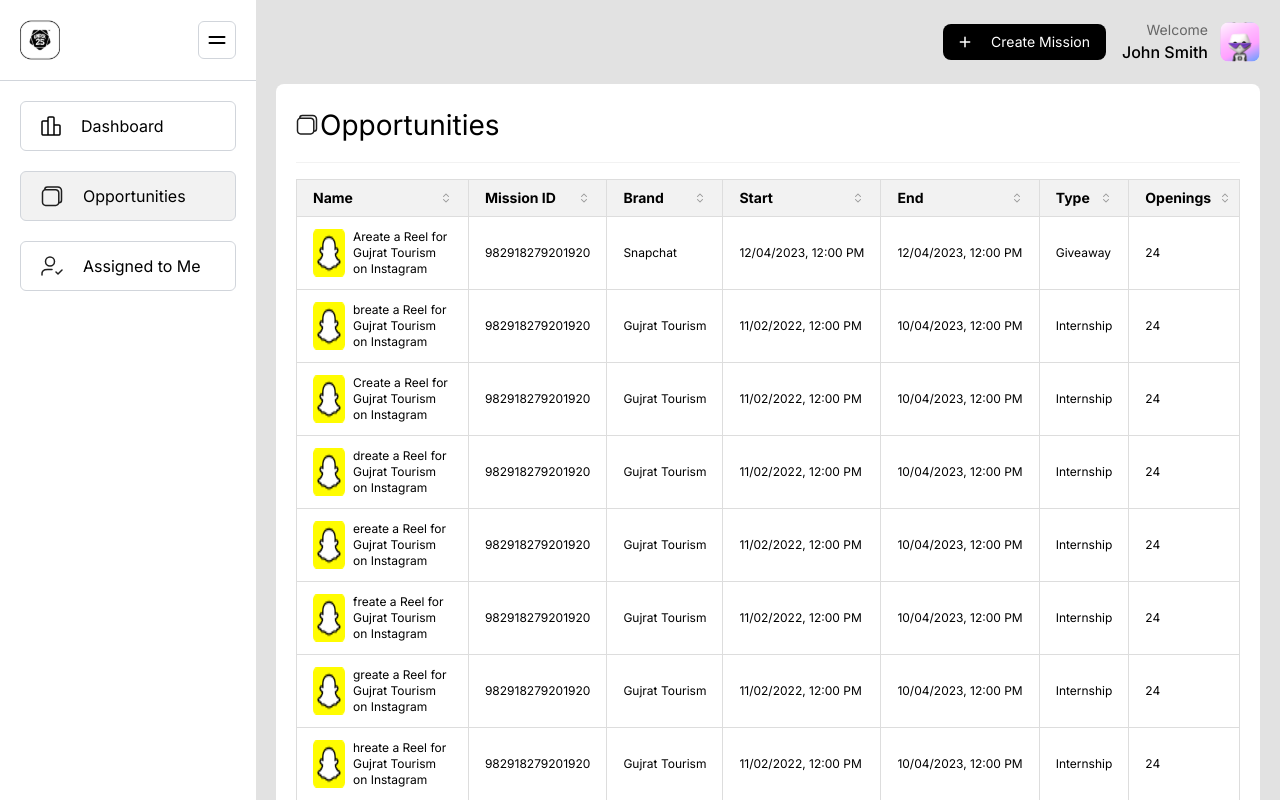
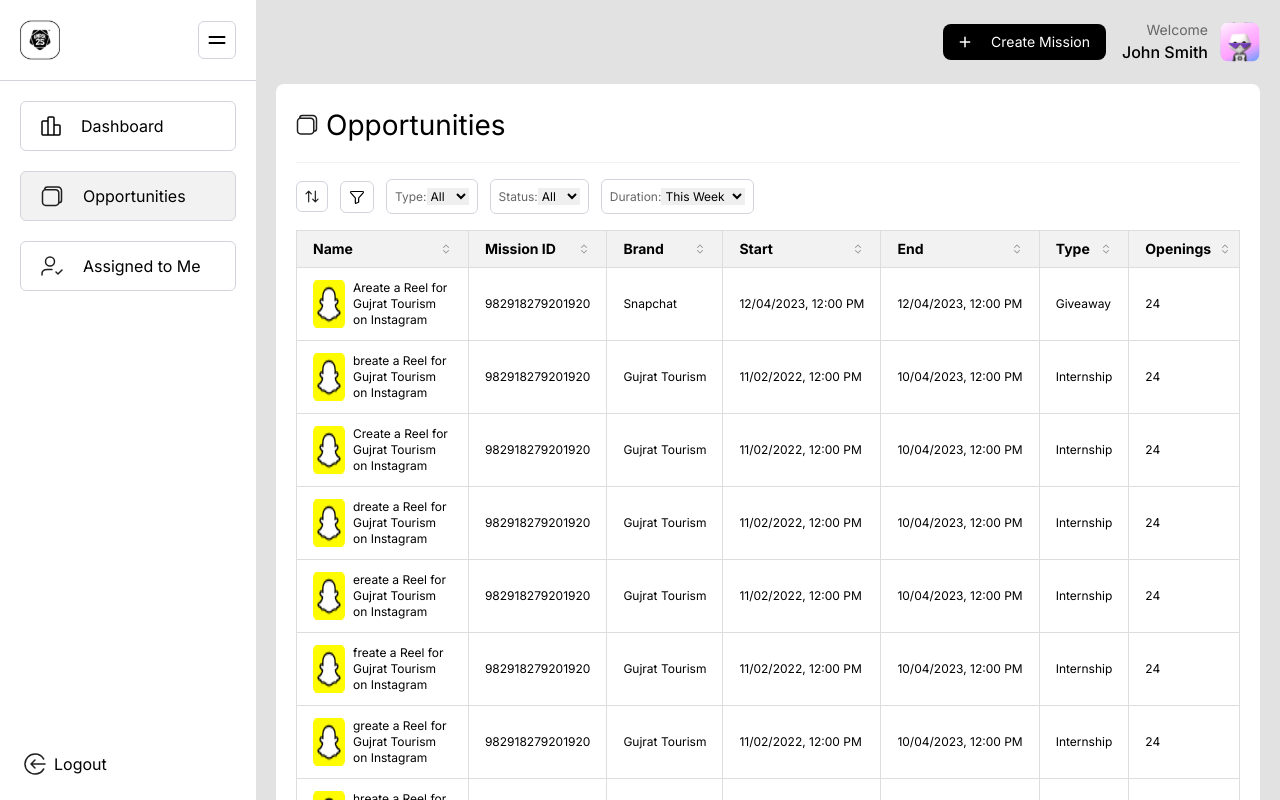
Before and after one commit to Amit-Sagar/Collective-Task, a Next.js app: page /opportunity in a window 1280 px wide. Shown: the top 800 px of the page. Built offline with nearby package versions, Linux system fonts and the light colour scheme.

Commit message:
fixed ui issues

```diff
--- a/src/app/globals.css
+++ b/src/app/globals.css
@@ -9,6 +9,11 @@
 }
 
 .bar-chart {
-    width: 484px !important;
-    height: 200px !important;
+    width: 100% !important;
+    height: 100% !important;
 }
+
+.area-chart {
+    width: 100% !important;
+    height: 100% !important;
+}
--- a/src/app/login/page.jsx
+++ /dev/null
@@ -1,7 +0,0 @@
-import React from "react";
-
-const Login = () => {
-  return <div></div>;
-};
-
-export default Login;
--- a/src/app/opportunity/page.jsx
+++ b/src/app/opportunity/page.jsx
@@ -5,6 +5,8 @@ import Header from "@/components/Header";
 import Image from "next/image";
 import assets from "@/assets";
 import Table from "@/components/common/Table";
+import Button from "@/components/common/Button";
+import Select from "@/components/common/Select";
 
 const Opportunity = () => {
   const COLS = [
@@ -339,17 +341,25 @@ const Opportunity = () => {
       <Header showBtn />
       <Card classes="p-5 overflow-auto">
         <div>
-          <div
-            style={{
-              display: "flex",
-              gap: "2px",
-              borderBottom: "1px solid #F2F2F2",
-              paddingBottom: "16px",
-              marginBottom: "16px",
-            }}
-          >
+          <div className="flex gap-2 border-b border-[#F2F2F2] pb-4 mb-4 ">
             <Image src={assets.icons.opportunity} />
             <h1 style={{ fontSize: "28px" }}>Opportunities</h1>
+          </div>
+          <div className="flex gap-3 items-center mb-4">
+            <Button
+              icon={assets.icons.sortIcon}
+              classes="border border-gray-300 p-2 rounded-md"
+            />
+            <Button
+              icon={assets.icons.filterIcon}
+              classes="border border-gray-300 p-2 rounded-md"
+            />
+            <Select label="Type" options={["All", "one", "two"]} />
+            <Select label="Status" options={["All", "one", "two"]} />
+            <Select
+              label="Duration"
+              options={["This Week", "This Month", "This year"]}
+            />
           </div>
           <Table rows={ROWS} cols={COLS} />
         </div>
--- a/src/app/page.js
+++ b/src/app/page.js
@@ -183,7 +183,7 @@ export default function Home() {
         </div>
 
         <div className="mt-8 flex gap-5">
-          <Card bordered classes="p-5">
+          <Card bordered classes="p-5 w-[50%]" >
             <div className="flex justify-between">
               <div>
                 <p className="text-lg">No. of Opportunities</p>
@@ -207,11 +207,11 @@ export default function Home() {
                 <p>Jobs/Internships</p>
               </div>
             </div>
-            <div className="mt-6">
+            <div className="mt-6 w-full">
               <BarChart />
             </div>
           </Card>
-          <Card bordered classes="p-5">
+          <Card bordered classes="p-5 w-[50%]">
             <div className="flex justify-between">
               <div>
                 <p className="text-lg">No. of Missions</p>
@@ -221,7 +221,7 @@ export default function Home() {
                 <option>All Time</option>
               </select>
             </div>
-            <div className="mt-10">
+            <div className="mt-14 w-full">
               <AreaChart />
             </div>
           </Card>
--- a/src/assets/index.js
+++ b/src/assets/index.js
@@ -17,6 +17,7 @@ const assets = {
         menuIcon: require('@/assets/icons/menu-05.svg').default,
         plusIcon: require('@/assets/icons/plus.svg').default,
         userImage: require('@/assets/icons/userImage.svg').default,
+        filterIcon: require('@/assets/icons/filter.svg').default,
     },
     images: {
         snapChat: require('@/assets/images/snapchat-logo.png').default,
--- a/src/components/Sidebar.jsx
+++ b/src/components/Sidebar.jsx
@@ -13,7 +13,7 @@ const Sidebar = ({ sidebarList, selectedMenu, setSelectedMenu }) => {
   };
 
   return (
-    <div className=" bg-white h-svh	">
+    <div className=" bg-white h-svh	relative">
       <div className="flex justify-between items-center border-b border-gray-300 p-5">
         <Image src={assets.icons.logo} alt="/logo" />
         <button className="border border-gray-300 p-2 rounded-md">
@@ -33,6 +33,10 @@ const Sidebar = ({ sidebarList, selectedMenu, setSelectedMenu }) => {
           />
         ))}
       </div>
+      <div className="flex items-center gap-2 absolute bottom-0  w-full p-6 cursor-pointer hover:bg-slate-200">
+        <Image src={assets.icons.logout} alt="/" />
+        <p>Logout</p>
+      </div>
     </div>
   );
 };
--- a/src/components/charts/AreaChart.jsx
+++ b/src/components/charts/AreaChart.jsx
@@ -80,7 +80,7 @@ const AreaChart = () => {
     setData({ ...initialData, datasets });
   }, []);
 
-  return <Line className="bar-chart" options={options} data={data} />;
+  return <Line className="area-chart" options={options} data={data} />;
 };
 
 export default AreaChart;
--- /dev/null
+++ b/src/components/common/Select.jsx
@@ -0,0 +1,16 @@
+import React from "react";
+
+const Select = ({ label, options }) => {
+  return (
+    <div className="flex items-center justify-center p-2 border border-gray-300 rounded-md">
+      <label className="text-[#666666] text-xs">{label}:</label>
+      <select className="border-none focus:outline-none focus:ring-0 text-xs">
+        {options.map((item, i) => (
+          <option key={item + i}>{item}</option>
+        ))}
+      </select>
+    </div>
+  );
+};
+
+export default Select;
```
Also changed, not shown: src/assets/icons/filter.svg (added).
